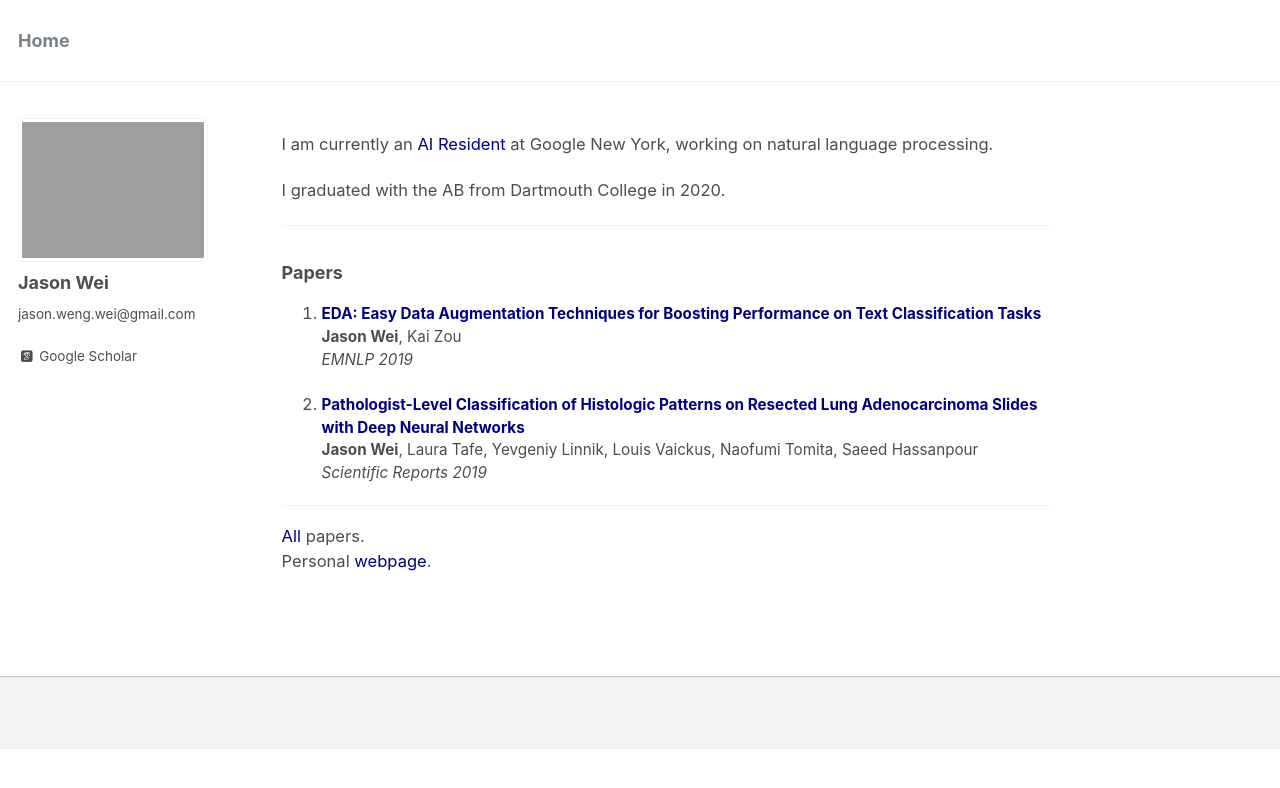
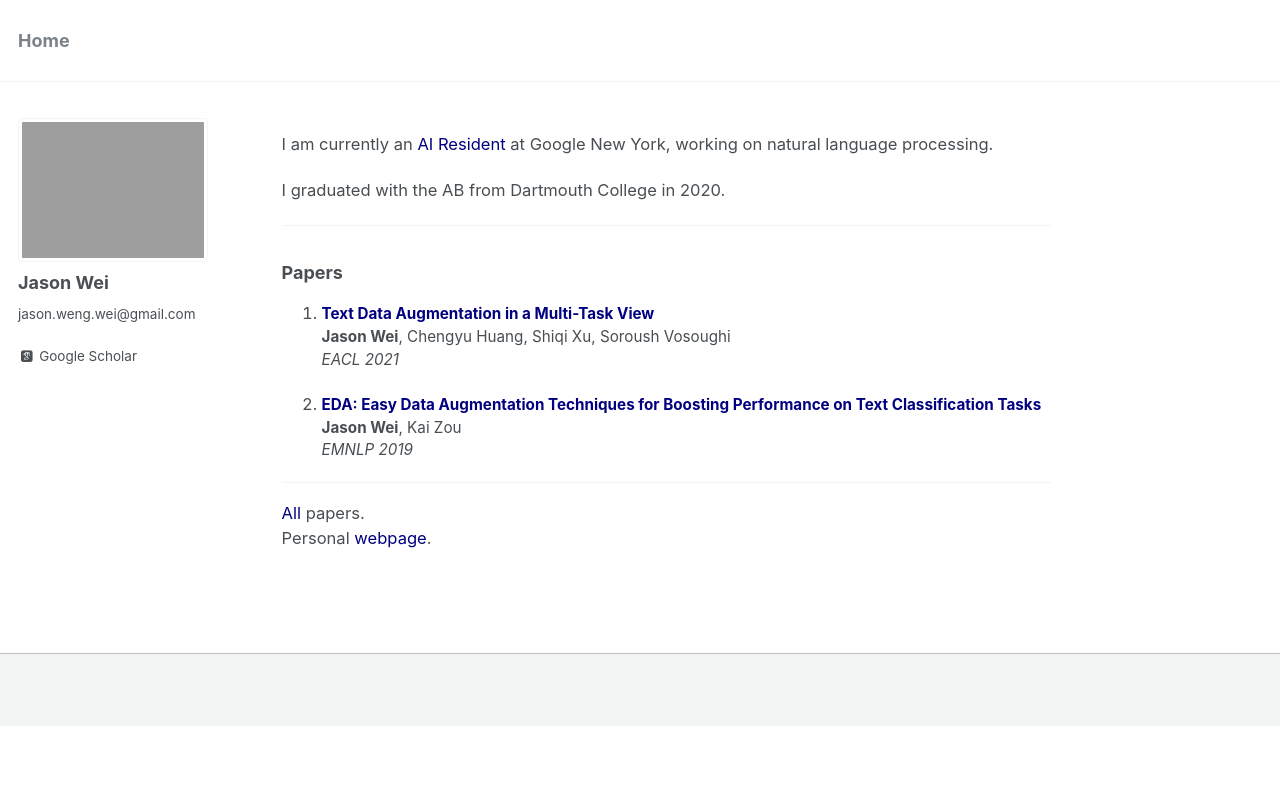
Before and after one commit to jasonwei20/jasonwei20.github.io, a Jekyll site: the page built from _pages/about.md, in a window 1280 px wide. Shown: the top 788 px of the page. Built offline with Jekyll 4.4.1, drawn with Linux system fonts in a browser that asks for light colours; some web fonts are replaced.

Commit message:
update with eacl

```diff
--- a/_pages/about.md
+++ b/_pages/about.md
@@ -17,13 +17,13 @@ I graduated with the AB from Dartmouth College in 2020.
 
 ### Papers
 
+1. <a style="color:navy" target="_blank"><b>Text Data Augmentation in a Multi-Task View</b></a>
+**Jason Wei**, Chengyu Huang, Shiqi Xu, Soroush Vosoughi
+*EACL 2021*
+
 1. <a href="https://www.aclweb.org/anthology/D19-1670.pdf" style="color:navy" target="_blank"><b>EDA: Easy Data Augmentation Techniques for Boosting Performance on Text Classification Tasks</b></a>
 **Jason Wei**, Kai Zou
 *EMNLP 2019*
-
-1. <a href="https://www.nature.com/articles/s41598-019-40041-7" style="color:navy" target="_blank"><b>Pathologist-Level Classification of Histologic Patterns on Resected Lung Adenocarcinoma Slides with Deep Neural Networks</b></a>
-**Jason Wei**, Laura Tafe, Yevgeniy Linnik, Louis Vaickus, Naofumi Tomita, Saeed Hassanpour
-*Scientific Reports 2019*
 
 ------
 <a href="https://jasonwei20.github.io/papers/" style="color:navy">All</a> papers.
@@ -39,6 +39,12 @@ Personal <a href="https://jasonwei20.github.io/personal/" style="color:navy">web
 
   gtag('config', 'UA-146397444-1');
 </script>
+
+
+
+<!-- 1. <a href="https://www.nature.com/articles/s41598-019-40041-7" style="color:navy" target="_blank"><b>Pathologist-Level Classification of Histologic Patterns on Resected Lung Adenocarcinoma Slides with Deep Neural Networks</b></a>
+**Jason Wei**, Laura Tafe, Yevgeniy Linnik, Louis Vaickus, Naofumi Tomita, Saeed Hassanpour
+*Scientific Reports 2019*    -->
 
 <!-- I previously interned at <a href="https://www.doordash.com/" style="color:#FF4500" target="_blank">DoorDash</a> and <a href="https://blend.com/" style="color:#357EC7" target="_blank">Blend</a>. -->
 
```
Also changed, not shown: _drafts/2020-4-1-blog-post-16.md (+2 -0 lines).
